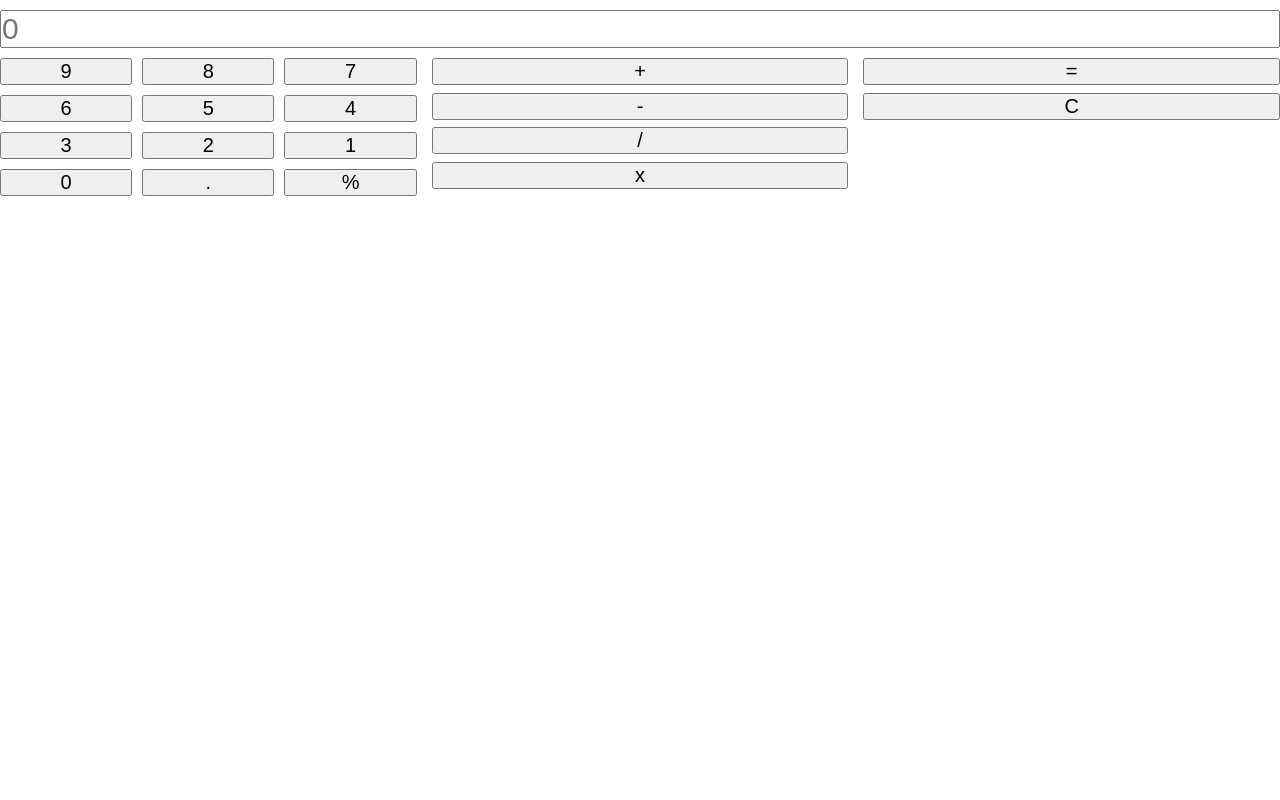
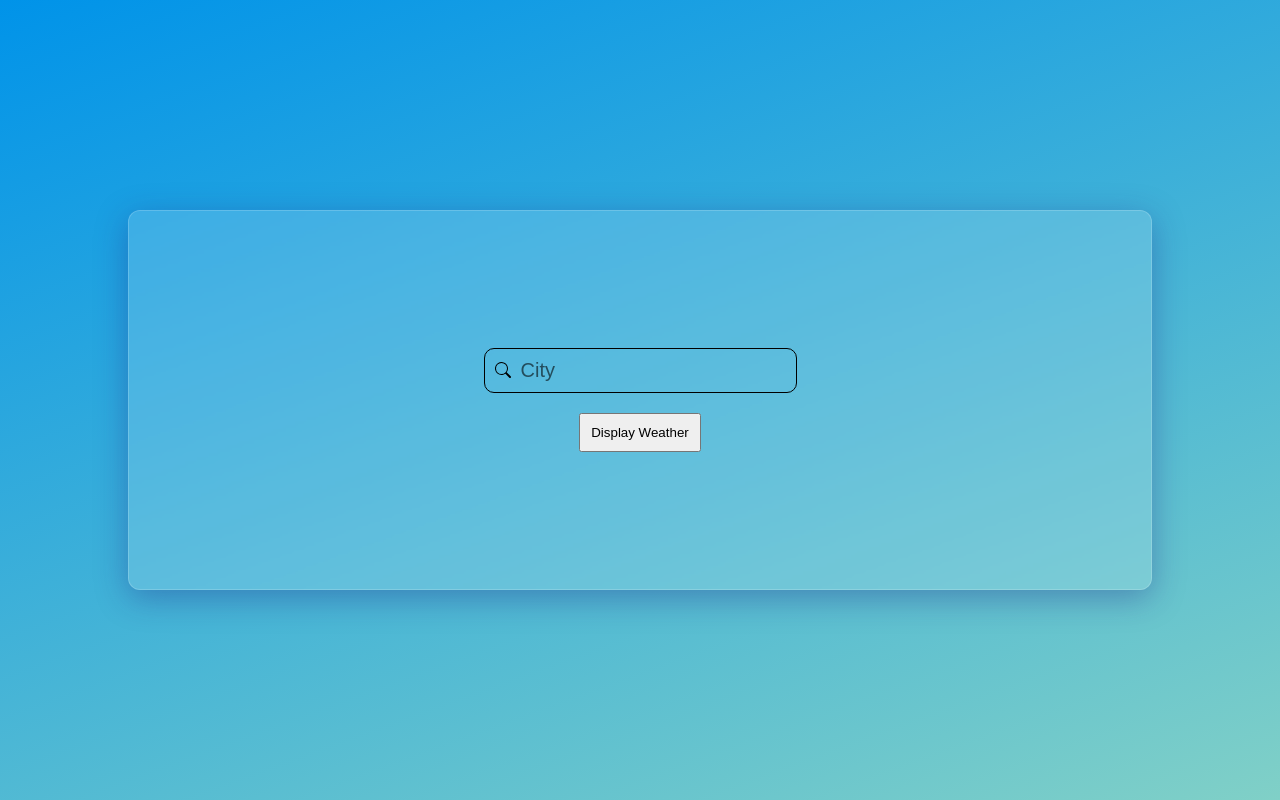
Before and after one commit to ieljohn10/100days, a React (Vite) app: page / in a window 1280 px wide. Built offline with nearby package versions, Linux system fonts and the light colour scheme.

Commit message:
weather app

```diff
--- a/src/App.jsx
+++ b/src/App.jsx
@@ -1,5 +1,5 @@
 import { createContext, useState } from 'react';
-import SimpleCalculator from './projects/SimpleCalculator';
+import WeatherApp from './projects/WeatherApp';
 export const ListContext = createContext();
 import './App.css'
 
@@ -16,7 +16,7 @@ function App() {
 
   return (
     <ListContext.Provider value={globalState}>
-      <SimpleCalculator />
+      <WeatherApp />
     </ListContext.Provider>
   )
 }
--- a/src/components/CalcButton/index.jsx
+++ b/src/components/CalcButton/index.jsx
@@ -1,10 +1,11 @@
 import './calc-button.scss';
 
-const CalcButton = ({name ='calcBtn', value = 'Value'}) => {
+const CalcButton = ({name, value, onClick}) => {
   return (
     <button
       className={name}
       value={value}
+      onClick={onClick}
     >{value}</button>
    );
 }
--- a/src/projects/SimpleCalculator/index.jsx
+++ b/src/projects/SimpleCalculator/index.jsx
@@ -1,6 +1,6 @@
+import './simple-calculator.scss'
 import CalcButton from '../../components/CalcButton';
 import { useEffect, useRef, useState } from 'react';
-import './simple-calculator.scss';
 
 export default function SimpleCalculator() {
   const [numVal, setNumVal] = useState('');
@@ -33,6 +33,11 @@ export default function SimpleCalculator() {
     }
   ];
 
+  const handleInput = (number) => {
+    setNumVal((prevVal) => prevVal + number)
+    console.log(number)
+  }
+
   const BtnNumLength = () => {
     const numArr = Array(10).fill(null)
     const comp = numArr.map((item, index) => (
@@ -40,17 +45,14 @@ export default function SimpleCalculator() {
         name={`btn calc-btn-${index}`}
         key={index}
         value={index}
-        onClick={() => handleInput(`${index}`)}
+        onClick={() => handleInput(index)}
       />
     )).reverse()
 
     return comp;
   }
 
-  const handleInput = (number) => {
-    setNumVal((prevVal) => prevVal + number)
-    console.log('object')
-  }
+
 
   const handleOperator = (operator) => {
     if((numVal || secondNumVal) !== '' && null){
@@ -138,11 +140,10 @@ export default function SimpleCalculator() {
     <div className="Content">
       <input
         className='calc-input'
-        // onChange={e => handleInput(e)}
         ref={inputRef}
         placeholder='0'
         type="text"
-        // dir='rtl'
+        dir='rtl'
         pattern=''
         value={numVal}
         readOnly
@@ -172,6 +173,7 @@ export default function SimpleCalculator() {
         <div className="other-btnContainer">
           <CalcButton name='btn total' value='=' onClick={handleResult}/>
           <CalcButton name='btn clear' value='C' onClick={handleClear}/>
+          <button onClick={() => handleInput(2)}>test</button>
         </div>
       </div>
     </div>
--- /dev/null
+++ b/src/projects/WeatherApp/index.jsx
@@ -0,0 +1,41 @@
+import { useRef } from 'react';
+import './weather-app.scss'
+import { BsSearch } from 'react-icons/bs'
+
+export default function WeatherApp() {
+  const inputRef = useRef(null)
+
+  const checkInput = (inputText) => {
+    var acceptedInput = /^[A-Za-z]+$/;
+    console.log('input value', inputText)
+    if(inputText.match(acceptedInput)){
+      console.log('nice')
+    } else {
+      console.log('Change that shit')
+    }
+  }
+
+  const handleSearch = () => {
+    checkInput(inputRef.current.value)
+    console.log('click')
+  }
+
+  return(
+    <div className="weather-app">
+      <div className='container'>
+        <div className="weather-image-container">
+
+        </div>
+        <div className="content">
+          <div className="search-input-container">
+            <BsSearch className='search-icon'/>
+            <input type="text" ref={inputRef} placeholder='City' />
+          </div>
+          <button className='display-weather-btn' onClick={handleSearch}>Display Weather</button>
+        </div>
+      </div>
+    </div>
+  )
+}
+
+// import { WiCloud, WiCloudyGusts, WiCloudyWindy, WiCloudy, WiDayCloudyGusts, WiDayCloudyHigh, WiDayCloudyWindy, WiDayCloudy, WiDayFog, WiDayLightning, WiDayRainMix, WiDayThunderstorm, WiDayStormShowers, WiDayShowers, WiDayWindy } from "react-icons/wi";
--- /dev/null
+++ b/src/projects/WeatherApp/weather-app.scss
@@ -0,0 +1,57 @@
+.weather-app{
+  padding: 10%;
+  height: 100vh;
+  width: 100%;
+  background-color: #0093E9;
+  background-image: linear-gradient(160deg, #0093E9 0%, #80D0C7 100%);
+  display: flex;
+  justify-content: center;
+  align-items: center;
+  text-align: center;
+
+  .container{
+    padding: 20px;
+    height: 70%;
+    width: 100%;
+    display: flex;
+    flex-direction: column;
+    justify-content: center;
+    align-items: center;
+    background: rgba( 255, 255, 255, 0.15 );
+    box-shadow: 0 8px 32px 0 rgba( 31, 38, 135, 0.37 );
+    backdrop-filter: blur( 1px );
+    -webkit-backdrop-filter: blur( 1px );
+    border-radius: 10px;
+    border: 1px solid rgba( 255, 255, 255, 0.18 );
+    border-radius: 12px;
+
+    .search-input-container{
+      padding: 10px;
+      height: max-content;
+      display: flex;
+      align-items: center;
+      border: 1px solid black;
+      border-radius: 10px;
+
+      .search-icon{
+        margin-right: 10px;
+      }
+
+      input{
+        background-color: transparent;
+        font-size: 20px;
+        border: none;
+        outline: none;
+
+        &::placeholder{
+          color: rgba(0, 0, 0, 0.584);
+        }
+      }
+    }
+
+    .display-weather-btn{
+      margin-top: 20px;
+      padding: 10px;
+    }
+  }
+}
```
